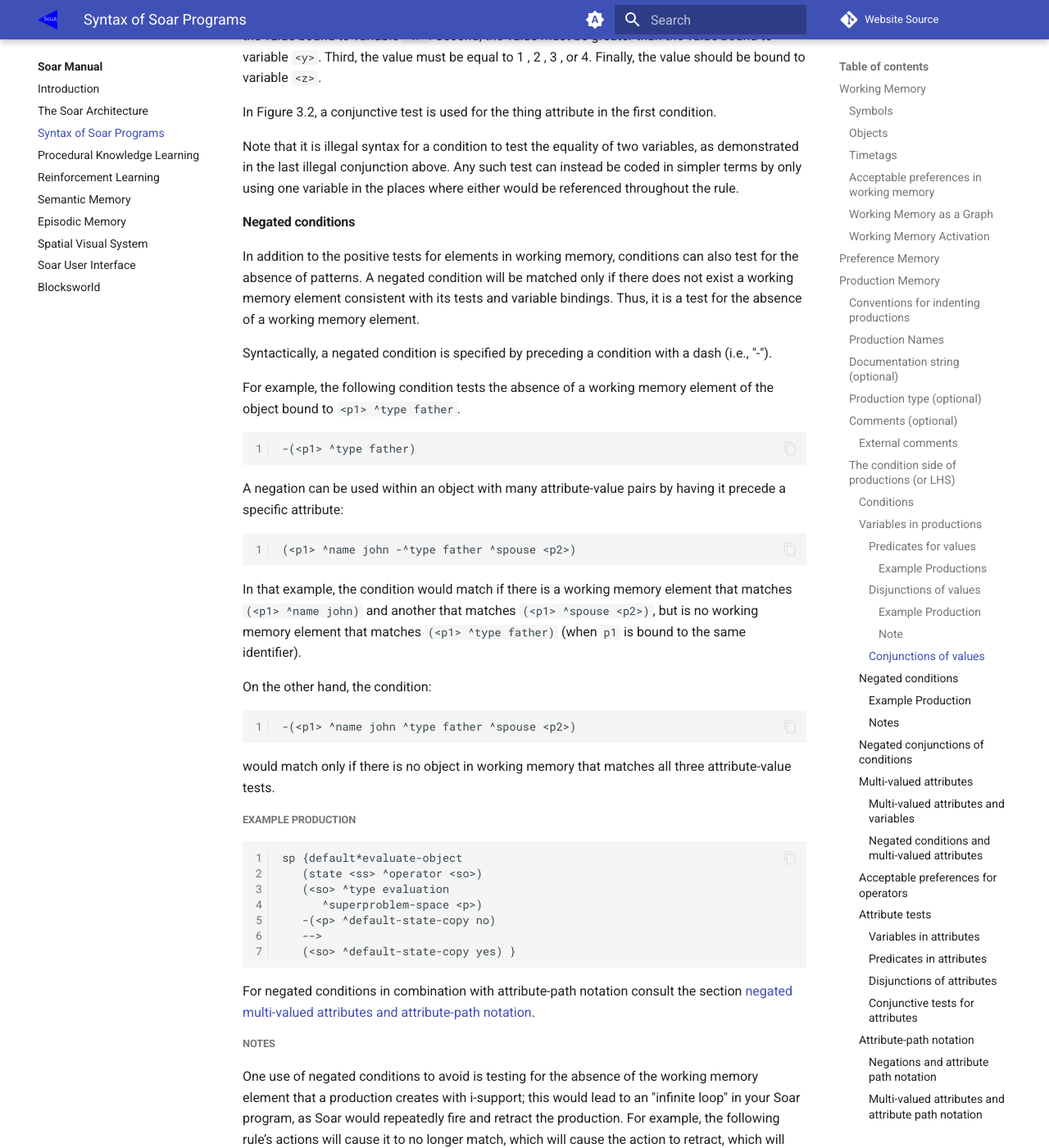
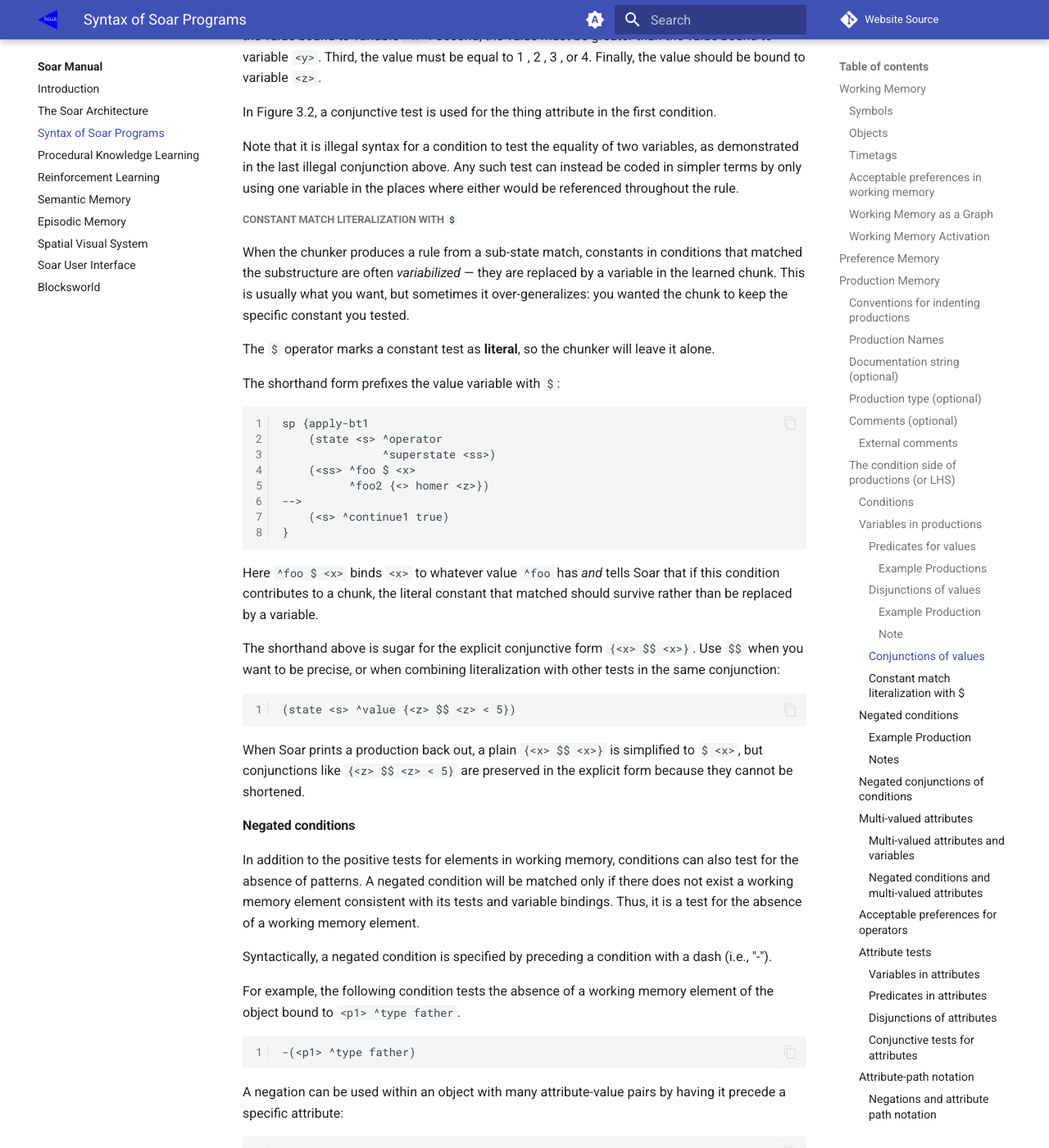
Before and after one commit to SoarGroup/SoarGroup.github.io, an MkDocs documentation site: the page built from docs/soar_manual/03_SyntaxOfSoarPrograms.md, in a window 1280 px wide and 1400 px high, scrolled down 14674 px. Shown: the whole window at 82% size. Built offline with MkDocs 1.6.1 and Material for MkDocs 9.7.7, drawn with Linux system fonts in a browser that asks for light colours; comment, search, counter and statistics services are not loaded.

Commit message:
docs: 9.6.5 release notes, $ test-literalization section, wm add explicit identifier, version bump

````diff
--- a/docs/soar_manual/03_SyntaxOfSoarPrograms.md
+++ b/docs/soar_manual/03_SyntaxOfSoarPrograms.md
@@ -679,6 +679,46 @@
 variables, as demonstrated in the last illegal conjunction above. Any such test
 can instead be coded in simpler terms by only using one variable in the places
 where either would be referenced throughout the rule.
+
+##### Constant match literalization with `$`
+
+When the chunker produces a rule from a sub-state match, constants in
+conditions that matched the substructure are often *variabilized* — they are
+replaced by a variable in the learned chunk. This is usually what you want,
+but sometimes it over-generalizes: you wanted the chunk to keep the specific
+constant you tested.
+
+The `$` operator marks a constant test as **literal**, so the chunker will
+leave it alone.
+
+The shorthand form prefixes the value variable with `$`:
+
+```Soar
+sp {apply-bt1
+    (state <s> ^operator
+               ^superstate <ss>)
+    (<ss> ^foo $ <x>
+          ^foo2 {<> homer <z>})
+-->
+    (<s> ^continue1 true)
+}
+```
+
+Here `^foo $ <x>` binds `<x>` to whatever value `^foo` has *and* tells Soar
+that if this condition contributes to a chunk, the literal constant that
+matched should survive rather than be replaced by a variable.
+
+The shorthand above is sugar for the explicit conjunctive form
+`{<x> $$ <x>}`. Use `$$` when you want to be precise, or when combining
+literalization with other tests in the same conjunction:
+
+```Soar
+(state <s> ^value {<z> $$ <z> < 5})
+```
+
+When Soar prints a production back out, a plain `{<x> $$ <x>}` is simplified
+to `$ <x>`, but conjunctions like `{<z> $$ <z> < 5}` are preserved in the
+explicit form because they cannot be shortened.
 
 #### Negated conditions
 
--- a/mkdocs.yml
+++ b/mkdocs.yml
@@ -96,7 +96,7 @@
       link: https://github.com/SoarGroup/Soar
   # MAINTAINER NOTE: when you update this, don't forget to also
   # update the release notes on the downloads page
-  soar_version: 9.6.4
+  soar_version: 9.6.5
 nav:
   - Home:
       - index.md
````
Also changed, not shown: docs/downloads/soar/latest.md (+56 -0 lines), docs/index.md (+5 -10 lines), docs/reference/cli/cmd_wm.md (+12 -4 lines).
